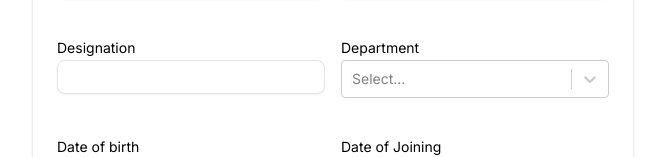
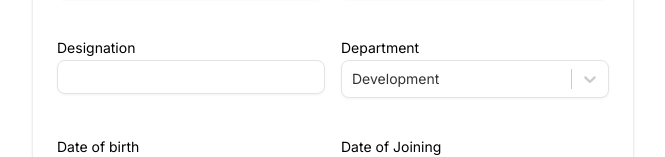
Before and after one commit to amaljoeqb/hr_app_react, a React (Create React App) app: page /employee/1 in a window 1280 px wide. Shown: the part 313-470 px from the top of the page, without its empty margins (307-972 px from the left). Built offline with nearby package versions, Linux system fonts and the light colour scheme.

Commit message:
add styles to select

```diff
--- a/src/components/inputs/SelectInput.tsx
+++ b/src/components/inputs/SelectInput.tsx
@@ -6,17 +6,20 @@ export default function SelectInput({
   label,
   name,
   options,
+  id,
   ...props
 }: {
   label: string;
   name: string;
+  id: string;
   required?: boolean;
   placeholder?: string;
   disabled?: boolean;
   type?: string;
   options: { value: any; label: string }[];
 }) {
-  const [field, meta] = useField(name);
+  const [{ onChange: fieldOnChange, ...field }, meta] = useField(name);
+  console.log(field);
   return (
     <div id={`${name}-field`} className="field">
       <label htmlFor={name}>{label}</label>
@@ -24,9 +27,20 @@ export default function SelectInput({
         {...field}
         {...props}
         options={options}
-        value={options.find((option) => option.value === field.value)}
+        styles={{
+          control: (provided, state) => ({
+            ...provided,
+            border: state.isFocused
+              ? "1px solid #000"
+              : "1px solid var(--light-grey)",
+            boxShadow: "var(--light-shadow)",
+            borderRadius: "8px",
+            color: "red",
+          }),
+        }}
+        value={options.find((option) => option.value[id] === field.value[id])}
         onChange={(option) => {
-          field.onChange({ target: { name, value: option?.value } });
+          fieldOnChange({ target: { name, value: option?.value } });
         }}
       />
       {meta.touched && meta.error ? <p className="error-msg" /> : null}
--- a/src/pages/EmployeeDetail/components/EmployeeForm.tsx
+++ b/src/pages/EmployeeDetail/components/EmployeeForm.tsx
@@ -65,6 +65,7 @@ export default function EmployeeForm({
           <SelectInput
             label="Department"
             name="department"
+            id="departmentId"
             required={true}
             options={departments.map((department) => ({
               value: department,
```
